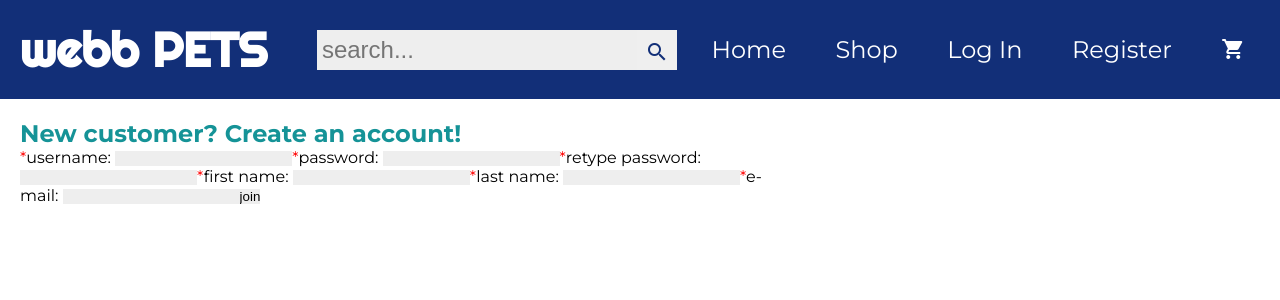
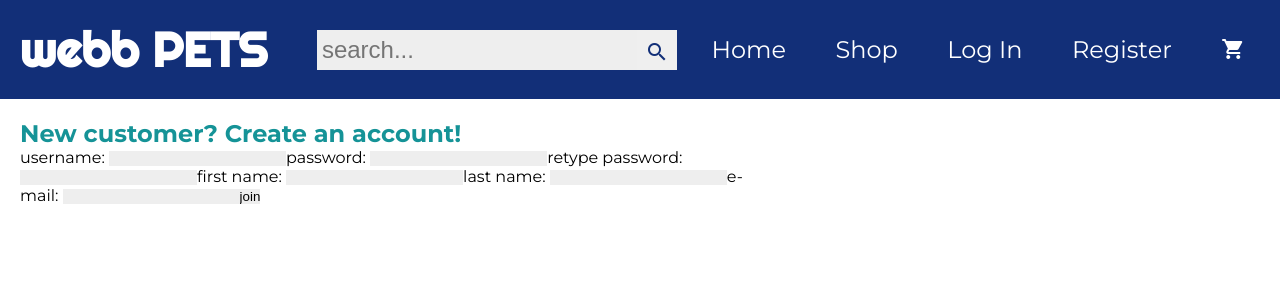
Before and after one commit to mbbzrc/webb-pets, a React (Create React App) app: page /account/register in a window 1280 px wide. Shown: the top 300 px of the page. Built offline with nearby package versions, Linux system fonts and the light colour scheme.

Commit message:
fix issues after PR

```diff
--- a/db/index.js
+++ b/db/index.js
@@ -7,6 +7,5 @@ module.exports = {
   ...require("./products"),
   ...require("./orders"),
   ...require("./orderProducts"),
-  ...require("./users"),
   // db methods
 };
--- a/public/index.css
+++ b/public/index.css
@@ -105,10 +105,6 @@ input {
   color: rgb(256, 0, 0);
 }
 
-.required {
-  color: rgb(256, 0, 0);
-}
-
 .material-icons-outlined {
   font-family: "Material Icons";
   font-weight: normal;
--- a/src/api/orders.js
+++ b/src/api/orders.js
@@ -16,12 +16,10 @@ export async function getOrder(orderId) {
 
 export async function getCartByUserId(userId) {
   try {
-    console.log("CALLING FETCH");
     const { data } = await axios.get(
       `${BASE_URL}/api/orders/${userId}/cart`,
       createAuthHeader()
     );
-    console.log("USER CART FROM API ", data);
     return data;
   } catch (error) {
     throw error;
--- a/src/components/Account.jsx
+++ b/src/components/Account.jsx
@@ -6,7 +6,7 @@ export const Account = ({ currentUser }) => {
   const [userOrders, setUserOrders] = useState();
   // DESTRUCTURE ORDERS WITH ORDER PRODUCTS, AND MAP BELOW
 
-  const [orderList, setOrderList] = useState(null);
+  const [orderList, setOrderList] = useState([]);
 
   const fetchData = async () => {
     const fetchedOrders = await getOrdersByUserId(currentUser.id);
@@ -33,15 +33,14 @@ export const Account = ({ currentUser }) => {
       <div id="order-products">
         <h3>My Orders</h3>
         <ul>
-          {orderList && orderList.length > 0
-            ? orderList.map((order) => {
-                return (
-                  <li key={order.id}>
-                    Order #{order.id} - {order.status} - {order.datePlaced}
-                  </li>
-                );
-              })
-            : null}
+          {orderList.length > 0 &&
+            orderList.map((order) => {
+              return (
+                <li key={order.id}>
+                  Order #{order.id} - {order.status} - {order.datePlaced}
+                </li>
+              );
+            })}
         </ul>
       </div>
     </div>
--- a/src/components/App.jsx
+++ b/src/components/App.jsx
@@ -38,9 +38,6 @@ export const App = () => {
       fetchCart();
     }
   }, [currentUser, cart]);
-
-  console.log("current user => ", currentUser);
-  console.log("cart => ", cart);
 
   return (
     <div id="app">
--- a/src/components/Login.jsx
+++ b/src/components/Login.jsx
@@ -8,7 +8,7 @@ export const Login = ({ currentUser, setCurrentUser, cart, setCart }) => {
     password: "",
   });
 
-  const [errorMessage, setErrorMessage] = useState(null);
+  const [errorMessage, setErrorMessage] = useState("");
 
   const handleFormChange = (e) => {
     setForm({ ...form, [e.target.name]: e.target.value });
@@ -17,8 +17,9 @@ export const Login = ({ currentUser, setCurrentUser, cart, setCart }) => {
   const checkCredentials = (username, password) => {
     if (!username || !password) {
       setErrorMessage("Please supply a valid username and password.");
-      return;
+      return false;
     }
+    return true;
   };
 
   const mergeCart = async () => {
@@ -31,7 +32,7 @@ export const Login = ({ currentUser, setCurrentUser, cart, setCart }) => {
   const handleSubmit = async (e) => {
     e.preventDefault();
     const { username, password } = form;
-    checkCredentials(username, password);
+    if (!checkCredentials(username, password)) return;
     try {
       const { user: loggedInUser } = await loginUser({ username, password });
       setCurrentUser(loggedInUser);
@@ -41,10 +42,6 @@ export const Login = ({ currentUser, setCurrentUser, cart, setCart }) => {
       throw error;
     }
   };
-
-  //
-  console.log("CART => ", cart);
-  //
 
   return (
     <div className="login">
--- a/src/components/Register.jsx
+++ b/src/components/Register.jsx
@@ -13,7 +13,7 @@ export const Register = ({ setCurrentUser, cart }) => {
     isAdmin: false,
   });
 
-  const [errorMessage, setErrorMessage] = useState(null);
+  const [errorMessage, setErrorMessage] = useState("");
 
   const handleFormChange = (e) => {
     setForm({ ...form, [e.target.name]: e.target.value });
@@ -24,20 +24,21 @@ export const Register = ({ setCurrentUser, cart }) => {
       form;
     if (!username || !password || !firstName || !lastName || !email) {
       setErrorMessage("Please complete all fields.");
-      return;
+      return false;
     }
     if (password !== passwordCheck) {
       setErrorMessage("Passwords do not match.");
-      return;
+      return false;
     }
     if (password.length < 8) {
       setErrorMessage("Password must be longer than 8 characters.");
-      return;
+      return false;
     }
     if (!email.includes("@")) {
       setErrorMessage("Please enter a valid email address.");
-      return;
+      return false;
     }
+    return true;
   };
 
   const storeCart = () => {
@@ -47,7 +48,7 @@ export const Register = ({ setCurrentUser, cart }) => {
 
   const handleSubmit = async (e) => {
     e.preventDefault();
-    checkCredentials();
+    if (!checkCredentials()) return;
     const { username, password, firstName, lastName, email, isAdmin } = form;
     try {
       const currentUser = await registerUser({
@@ -71,61 +72,61 @@ export const Register = ({ setCurrentUser, cart }) => {
       <h2>New customer? Create an account!</h2>
       <form>
         <label>
-          <span className="required">*</span>
           <span>username: </span>
           <input
             type="text"
             name="username"
+            required
             value={form.username}
             onChange={handleFormChange}
           />
         </label>
         <label>
-          <span className="required">*</span>
           <span>password: </span>
           <input
             type="password"
             name="password"
+            required
             value={form.password}
             onChange={handleFormChange}
           />
         </label>
         <label>
-          <span className="required">*</span>
           <span>retype password: </span>
           <input
             type="password"
             name="passwordCheck"
+            required
             value={form.passwordCheck}
             onChange={handleFormChange}
           />
         </label>
         <label>
-          <span className="required">*</span>
           <span>first name: </span>
           <input
             type="text"
             name="firstName"
+            required
             value={form.firstName}
             onChange={handleFormChange}
           />
         </label>
         <label>
-          <span className="required">*</span>
           <span>last name: </span>
           <input
             type="text"
             name="lastName"
+            required
             value={form.lastName}
             onChange={handleFormChange}
           />
         </label>
         <label>
-          <span className="required">*</span>
           <span>e-mail: </span>
           <input
             type="text"
             name="email"
+            required
             value={form.email}
             onChange={handleFormChange}
           />
```
